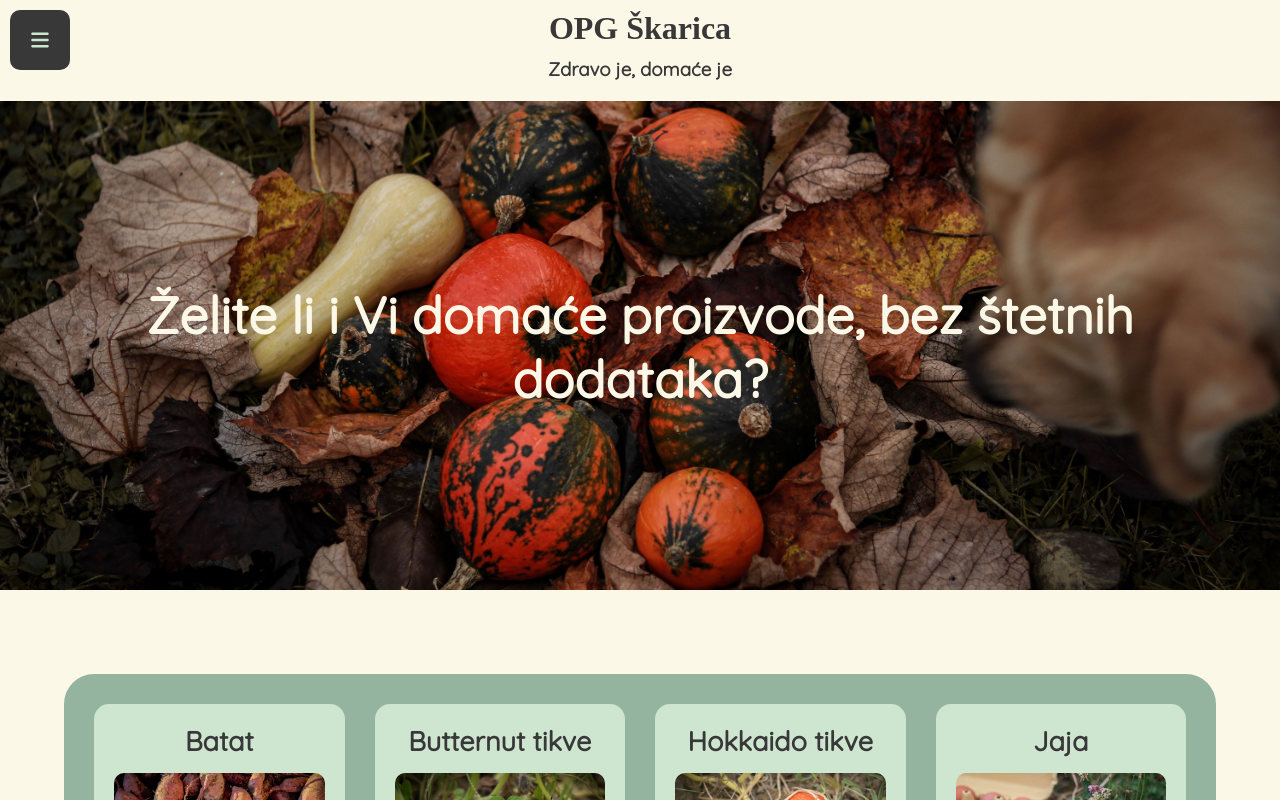
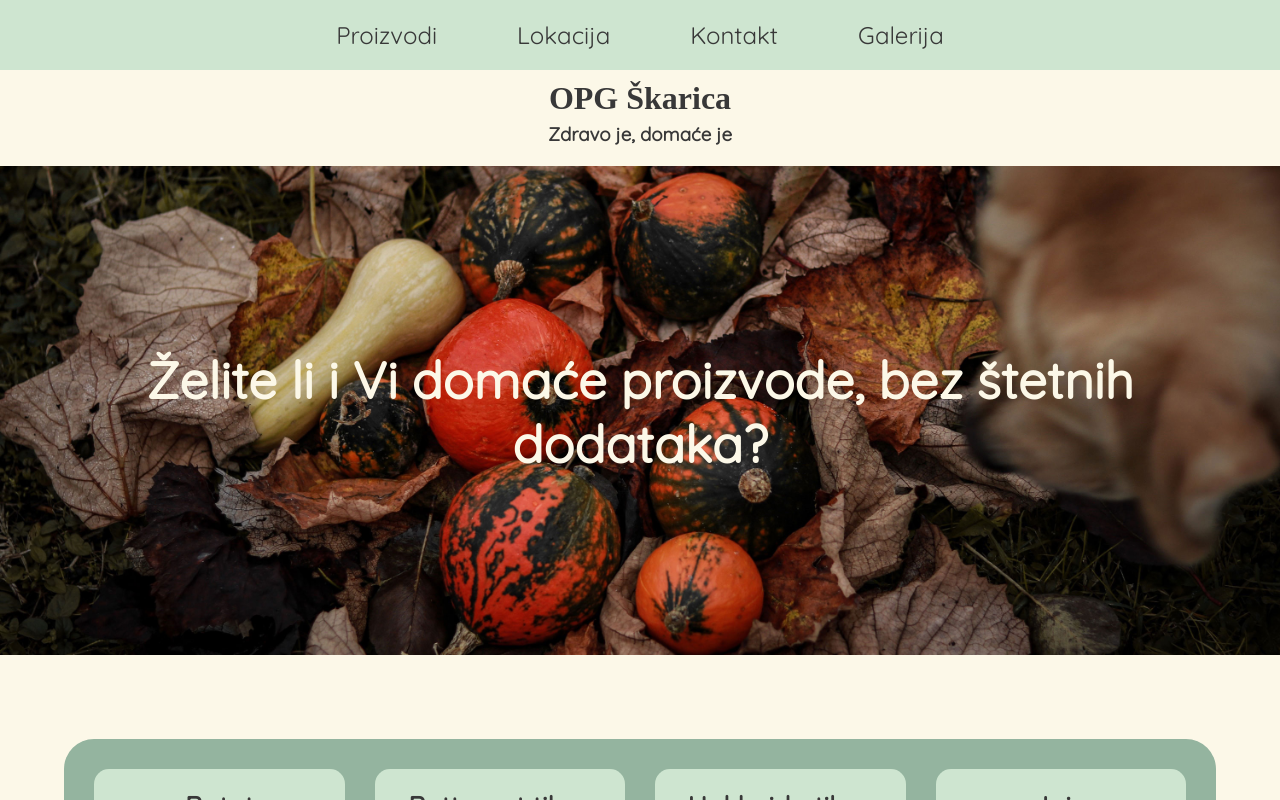
Before and after one commit to CroAnna/Family-farm-OPG, a React (Create React App) app: page / in a window 1280 px wide. Shown: the top 800 px of the page. Built offline with nearby package versions, Linux system fonts and the light colour scheme; a web font is replaced by a local one.

Commit message:
added desktop version of navbar

```diff
--- a/src/App.js
+++ b/src/App.js
@@ -6,7 +6,6 @@ import Header from "./Components/Header";
 import Location from "./Components/Location";
 import Proizvodi from "./Components/Proizvodi";
 import Coverphoto from "./Components/Coverphoto";
-
 import Gallery from "./Components/Gallery";
 
 import { BrowserRouter, Route, Routes } from "react-router-dom";
--- a/src/App.scss
+++ b/src/App.scss
@@ -41,13 +41,14 @@ body {
   & h1 {
     font-family: "Shadows Into Light Two", cursive;
     font-size: 8vw;
-    padding: 10px;
+    padding: 5px;
     text-align: center;
   }
   & h3 {
     margin-bottom: 20px;
     text-align: center;
   }
+  & .mobile {
     & .iconBar {
       &.abs {
         position: absolute;
@@ -92,6 +93,35 @@ body {
         &:hover {
           background-color: var(--darkgreen);
           transition: 0.5s;
+        }
+      }
+    }
+  }
+  & .desktop {
+    & ul {
+      background-color: var(--lightgreen);
+      margin-bottom: 5px;
+      display: flex;
+      justify-content: center;
+      & li {
+        list-style: none;
+        text-align: center;
+        font-size: x-large;
+        padding: 20px;
+        &.gal {
+          padding: 20px 40px;
+          width: 100%;
+          display: block;
+        }
+        & a {
+          padding: 20px;
+          width: 100%;
+        }
+
+        &:hover {
+          background-color: var(--darkgreen);
+          transition: 0.5s;
+        }
       }
     }
   }
--- /dev/null
+++ b/src/Components/Hamburger.jsx
@@ -0,0 +1,58 @@
+import React from "react";
+import { FontAwesomeIcon } from "@fortawesome/react-fontawesome";
+import { faX, faBars } from "@fortawesome/free-solid-svg-icons";
+import { Link } from "react-router-dom";
+
+const Hamburger = ({ openNav, setOpenNav }) => {
+  const navHandler = () => {
+    setOpenNav(!openNav);
+  };
+  const closeHandler = () => {
+    setOpenNav(false);
+  };
+  return (
+    <div className="nav-bar">
+      <div>
+        <FontAwesomeIcon
+          icon={faBars}
+          onClick={navHandler}
+          className={openNav ? "hidden" : "iconBar fixed"}
+        />
+        <FontAwesomeIcon
+          icon={faX}
+          onClick={navHandler}
+          className={openNav ? "iconBar abs" : "hidden"}
+        />
+      </div>
+      <div>
+        <nav className={openNav ? "nav-bar" : "hidden"}>
+          <ul>
+            {" "}
+            <li>
+              <a href="./#proizvodi" onClick={closeHandler}>
+                Proizvodi
+              </a>
+            </li>
+            <li>
+              <a href="./#lokacija" onClick={closeHandler}>
+                Lokacija
+              </a>
+            </li>
+            <li>
+              <a href="./#kontakt" onClick={closeHandler}>
+                Kontakt
+              </a>
+            </li>
+            <Link to="/galerija">
+              <li className="gal" onClick={closeHandler}>
+                Galerija
+              </li>
+            </Link>
+          </ul>
+        </nav>
+      </div>
+    </div>
+  );
+};
+
+export default Hamburger;
--- a/src/Components/Header.jsx
+++ b/src/Components/Header.jsx
@@ -1,13 +1,13 @@
 import React from "react";
-import Navbar from "./Navbar";
 import { Link } from "react-router-dom";
+import Navigation from "./Navigation";
 
 // mozda dodaj tu image slider onaj
 
 const Header = ({ openNav, setOpenNav }) => {
   return (
     <div className="header">
-      <Navbar openNav={openNav} setOpenNav={setOpenNav} />
+      <Navigation openNav={openNav} setOpenNav={setOpenNav} />
       <Link to="/">
         <h1>OPG Škarica</h1>
         <h3>Zdravo je, domaće je</h3>
--- a/src/Components/Navbar.jsx
+++ b/src/Components/Navbar.jsx
@@ -1,52 +1,23 @@
 import React from "react";
-import { FontAwesomeIcon } from "@fortawesome/react-fontawesome";
-import { faX, faBars } from "@fortawesome/free-solid-svg-icons";
 import { Link } from "react-router-dom";
 
-const Navbar = ({ openNav, setOpenNav }) => {
-  const navHandler = () => {
-    setOpenNav(!openNav);
-  };
-  const closeHandler = () => {
-    setOpenNav(false);
-  };
+const Navbar = () => {
   return (
-    <div className="nav-bar">
+    <div>
       <div>
-        <FontAwesomeIcon
-          icon={faBars}
-          onClick={navHandler}
-          className={openNav ? "hidden" : "iconBar fixed"}
-        />
-        <FontAwesomeIcon
-          icon={faX}
-          onClick={navHandler}
-          className={openNav ? "iconBar abs" : "hidden"}
-        />
-      </div>
-      <div>
-        <nav className={openNav ? "nav-bar" : "hidden"}>
+        <nav>
           <ul>
-            {" "}
             <li>
-              <a href="./#proizvodi" onClick={closeHandler}>
-                Proizvodi
-              </a>
+              <a href="./#proizvodi">Proizvodi</a>
             </li>
             <li>
-              <a href="./#lokacija" onClick={closeHandler}>
-                Lokacija
-              </a>
+              <a href="./#lokacija">Lokacija</a>
             </li>
             <li>
-              <a href="./#kontakt" onClick={closeHandler}>
-                Kontakt
-              </a>
+              <a href="./#kontakt">Kontakt</a>
             </li>
             <Link to="/galerija">
-              <li className="gal" onClick={closeHandler}>
-                Galerija
-              </li>
+              <li className="gal">Galerija</li>
             </Link>
           </ul>
         </nav>
--- /dev/null
+++ b/src/Components/Navigation.jsx
@@ -0,0 +1,32 @@
+import React, { useState, useEffect } from "react";
+import Hamburger from "./Hamburger";
+import Navbar from "./Navbar";
+
+const Navigation = ({ openNav, setOpenNav }) => {
+  const [isDesktop, setDesktop] = useState(window.innerWidth > 768);
+
+  const updateMedia = () => {
+    setDesktop(window.innerWidth > 650);
+  };
+
+  useEffect(() => {
+    window.addEventListener("resize", updateMedia);
+    return () => window.removeEventListener("resize", updateMedia);
+  });
+
+  return (
+    <div>
+      {isDesktop ? (
+        <div className="desktop">
+          <Navbar />
+        </div>
+      ) : (
+        <div className="mobile">
+          <Hamburger openNav={openNav} setOpenNav={setOpenNav} />
+        </div>
+      )}
+    </div>
+  );
+};
+
+export default Navigation;
```
Lines whose indentation alone changed are shown as unchanged.
